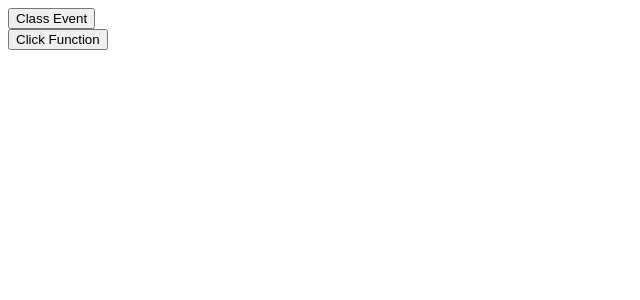
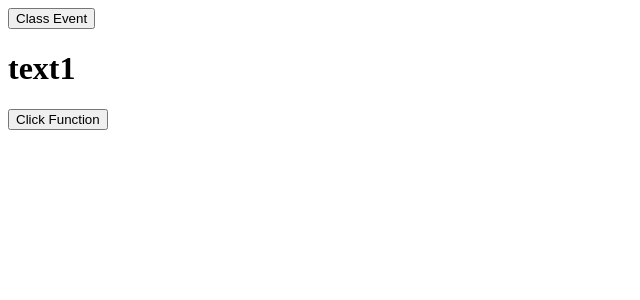
Before and after one commit to Hooseinsalari/React-tutorial, a React (Create React App) app in the folder first-app/: page / in a window 1280 px wide. Shown: the top 300 px of the page, without its empty margins (0-640 px from the left). Built offline with nearby package versions, Linux system fonts and the light colour scheme.

Commit message:
Use setState in class component with out arrow function

```diff
--- a/first-app/src/CalssEvent.js
+++ b/first-app/src/CalssEvent.js
@@ -1,14 +1,29 @@
 import React, { Component } from 'react';
 
 class CalssEvent extends Component {
-    ClickHandler = () => {
-        alert("Click Class")
+    // ClickHandler = () => {
+    //     alert("Click Class")
+    // }
+
+    constructor(){
+        super();
+        this.state={
+            paragragh: 'text1'
+        }
+        this.ClickHandler = this.ClickHandler.bind(this)
+    }
+
+    ClickHandler() {
+        this.setState({
+            paragragh:"text2"
+        })
     }
 
     render() {
         return (
             <div>
                 <button onClick={this.ClickHandler}>Class Event</button>
+                <h1>{this.state.paragragh}</h1>
             </div>
         );
     }
```
